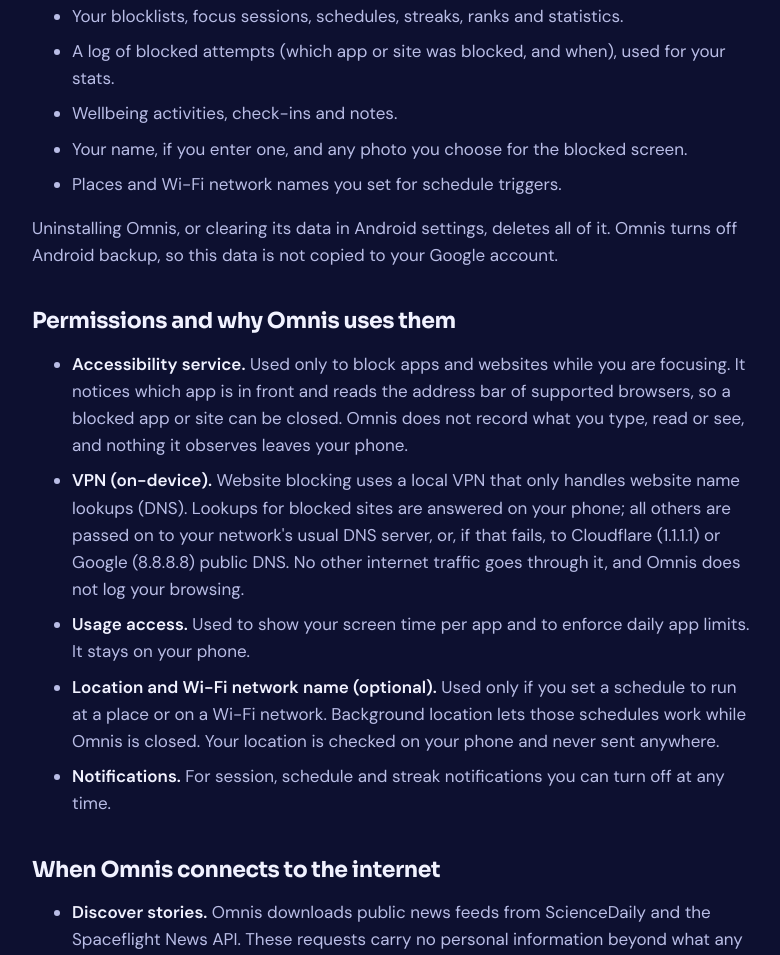
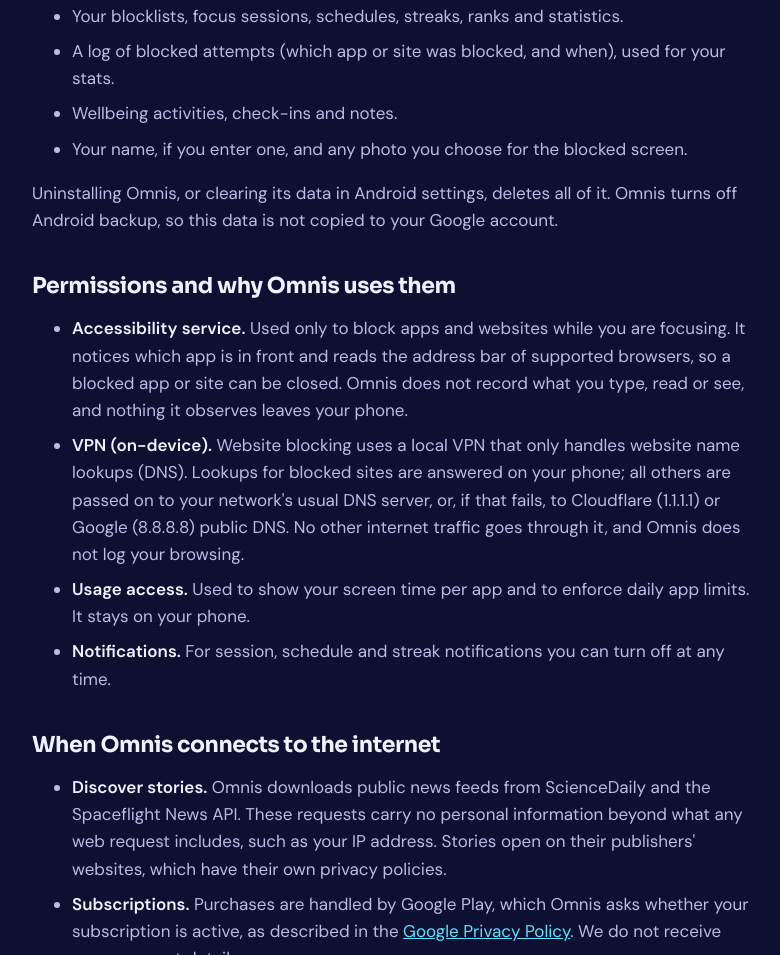
Before and after one commit to noamSchwartz-115/omnis-website, a plain HTML site: page privacy.html in a window 1280 px wide. Shown: the part 573-1528 px from the top of the page, without its empty margins (248-1028 px from the left). Drawn offline with Linux system fonts and the light colour scheme.

Commit message:
Privacy: Omnis no longer uses location
Co-Authored-By: Claude Opus 5.5 <noreply@anthropic.com>

```diff
--- a/privacy.html
+++ b/privacy.html
@@ -51,7 +51,6 @@
         <li>A log of blocked attempts (which app or site was blocked, and when), used for your stats.</li>
         <li>Wellbeing activities, check-ins and notes.</li>
         <li>Your name, if you enter one, and any photo you choose for the blocked screen.</li>
-        <li>Places and Wi-Fi network names you set for schedule triggers.</li>
       </ul>
       <p>Uninstalling Omnis, or clearing its data in Android settings, deletes all of it. Omnis turns off Android backup, so this data is not copied to your Google account.</p>
 
@@ -60,7 +59,6 @@
         <li><strong>Accessibility service.</strong> Used only to block apps and websites while you are focusing. It notices which app is in front and reads the address bar of supported browsers, so a blocked app or site can be closed. Omnis does not record what you type, read or see, and nothing it observes leaves your phone.</li>
         <li><strong>VPN (on-device).</strong> Website blocking uses a local VPN that only handles website name lookups (DNS). Lookups for blocked sites are answered on your phone; all others are passed on to your network's usual DNS server, or, if that fails, to Cloudflare (1.1.1.1) or Google (8.8.8.8) public DNS. No other internet traffic goes through it, and Omnis does not log your browsing.</li>
         <li><strong>Usage access.</strong> Used to show your screen time per app and to enforce daily app limits. It stays on your phone.</li>
-        <li><strong>Location and Wi-Fi network name (optional).</strong> Used only if you set a schedule to run at a place or on a Wi-Fi network. Background location lets those schedules work while Omnis is closed. Your location is checked on your phone and never sent anywhere.</li>
         <li><strong>Notifications.</strong> For session, schedule and streak notifications you can turn off at any time.</li>
       </ul>
 
```
